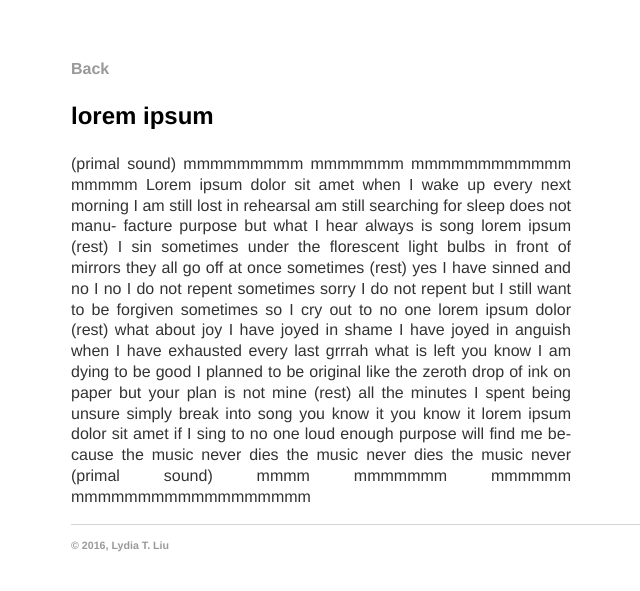
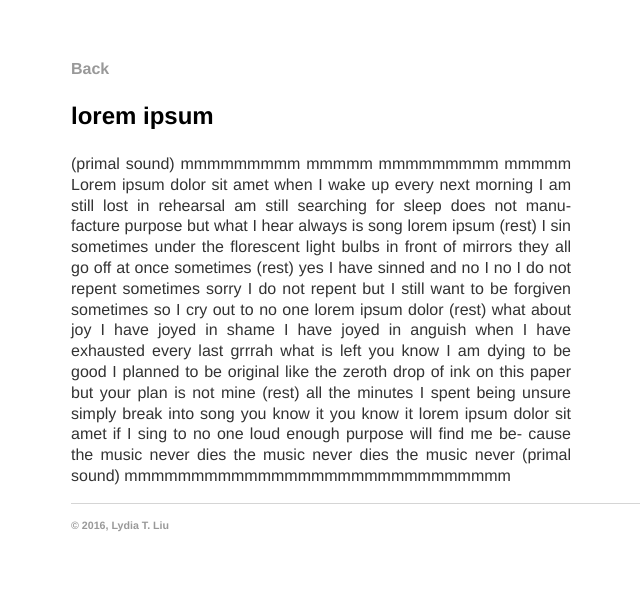
Before and after one commit to serenalwang/serenalwang.github.io, a Jekyll site: the page built from poems/lorem.md, in a window 1280 px wide. Shown: the top 591 px of the page, without its empty margins (121-761 px from the left). Built offline with Jekyll 4.4.1, drawn with Linux system fonts in a browser that asks for light colours.

Commit message:
Update lorem.md

```diff
--- a/poems/lorem.md
+++ b/poems/lorem.md
@@ -6,7 +6,7 @@ title: lorem ipsum
 ### lorem ipsum
 
 <p style="width:500px;text-align:justify">
-(primal sound) mmmmmmmmm mmmmmmm mmmmmmmmmmmm mmmmm
+(primal sound) mmmmmmmmm mmmmm mmmmmmmmm mmmmm
 Lorem ipsum dolor sit amet when I wake up every next morning I
 am still lost in rehearsal am still searching for sleep does not manu-
 facture purpose but what I hear always is song lorem ipsum (rest)
@@ -17,9 +17,9 @@ to be forgiven sometimes so I cry out to no one lorem ipsum dolor
 (rest) what about joy I have joyed in shame I have joyed in anguish
 when I have exhausted every last grrrah what is left you know I am
 dying to be good I planned to be original like the zeroth drop of ink
-on paper but your plan is not mine (rest) all the minutes I spent being
+on this paper but your plan is not mine (rest) all the minutes I spent being
 unsure simply break into song you know it you know it lorem ipsum
 dolor sit amet if I sing to no one loud enough purpose will find me be-
 cause the music never dies the music never dies the music never
-(primal sound) mmmm mmmmmmm mmmmmm mmmmmmmmmmmmmmmmmm
+(primal sound) mmmmmmmmmmmmmmmmmmmmmmmmmmmmm
 </p>
```
